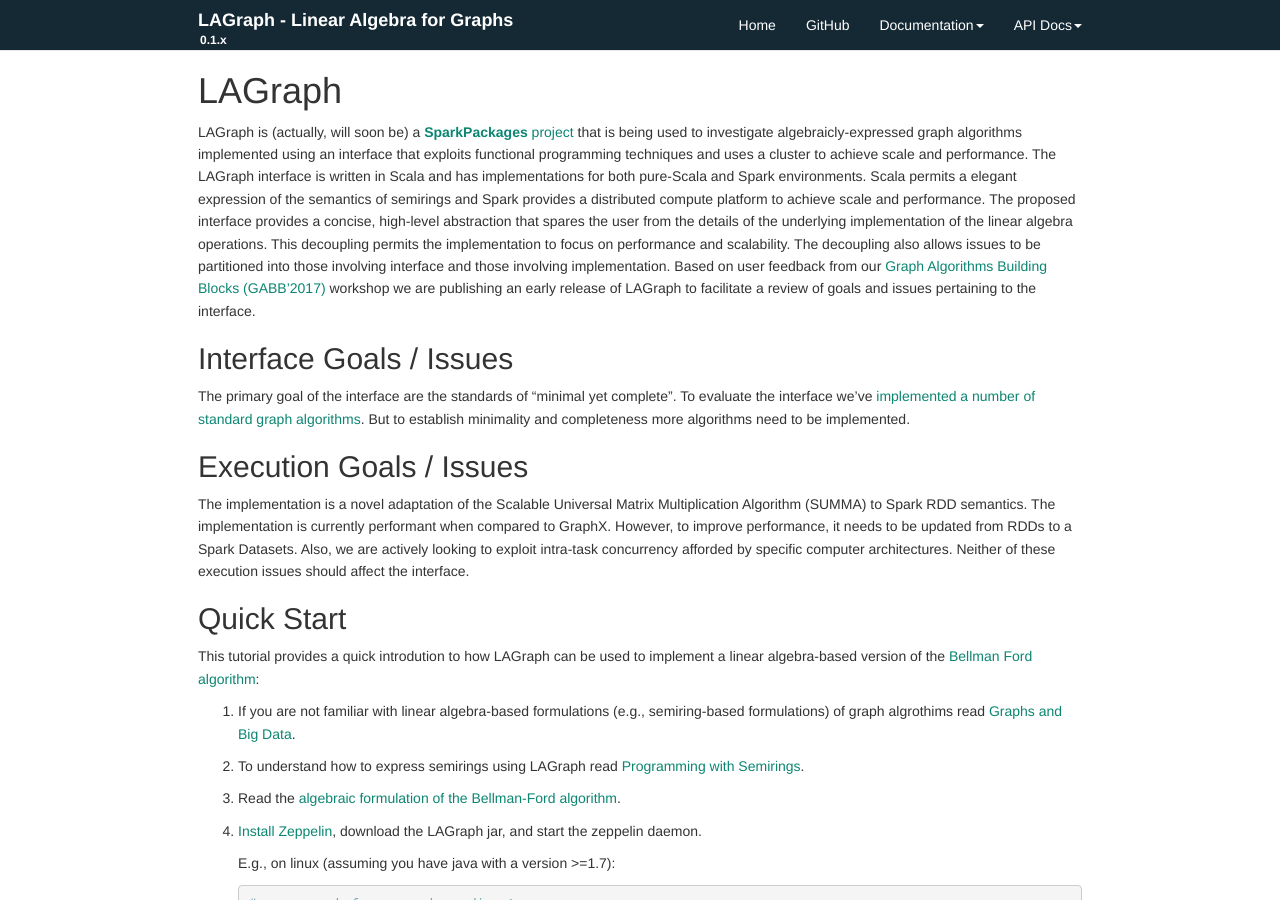
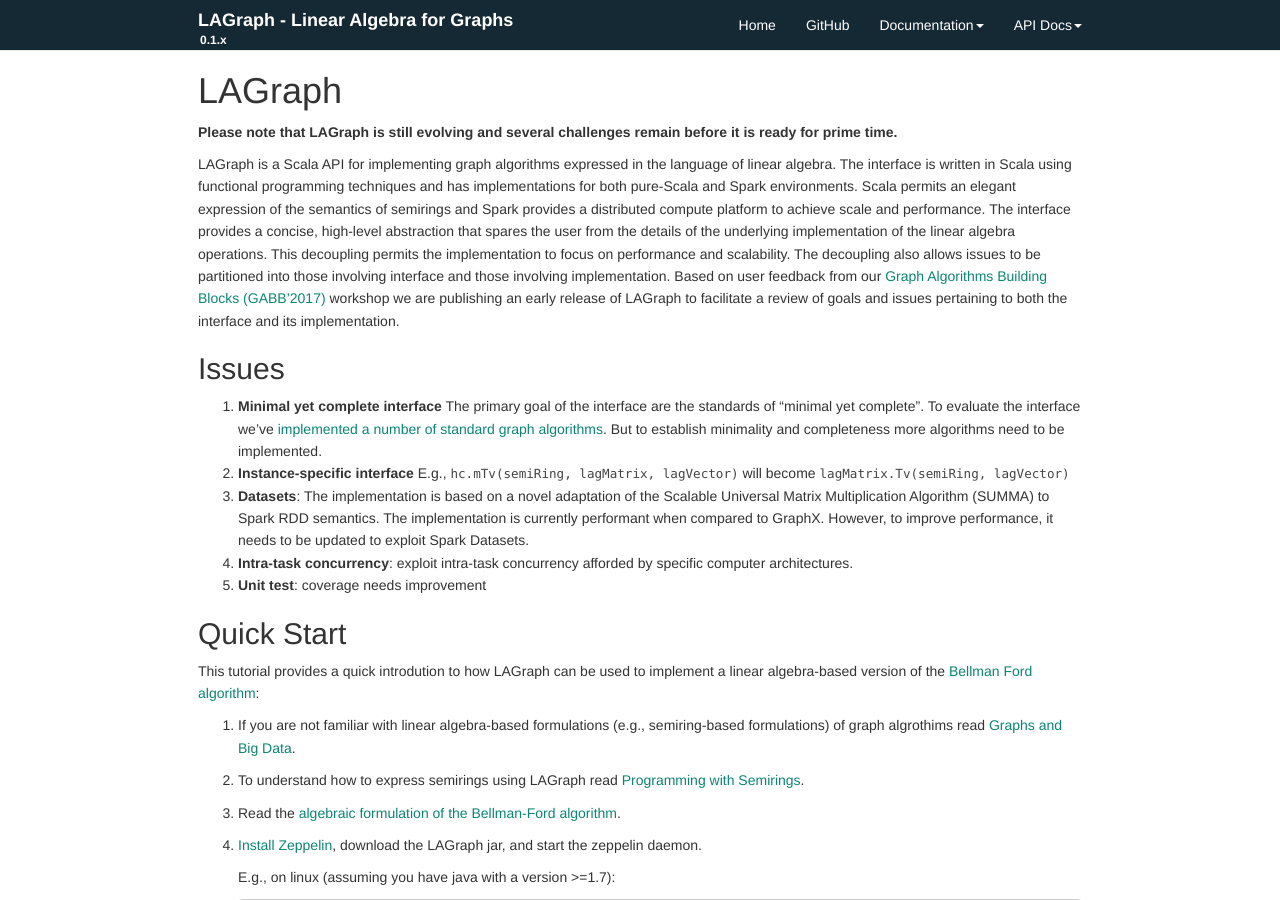
Before and after one commit to IBM/lagraph, a Jekyll site: the page built from docs/index.md, in a window 1280 px wide and 900 px high. Built offline with Jekyll 4.4.1, drawn with Linux system fonts in a browser that asks for light colours.

Commit message:
work on documentation

```diff
--- a/docs/index.md
+++ b/docs/index.md
@@ -10,63 +10,41 @@ License ...
 {% endcomment %}
 -->
 
-[//]: LAGraph is now a **SparkPackages** project.
-[//]: Hopefully, LAGraph will soon be a **SparkPackages** project.
+__Please note that LAGraph is still evolving and several challenges
+remain before it is ready for prime time.__
 
-LAGraph is (actually, will soon be) a [**SparkPackages**
-project](https://spark-packages.org/?q=tags%3A%22Graph%22) that is
-being used to investigate algebraicly-expressed graph algorithms
-implemented using an interface that exploits functional programming
-techniques and uses a cluster to achieve scale and performance.
-The LAGraph interface is written in Scala and has implementations for
-both pure-Scala and Spark environments. Scala permits a elegant
+LAGraph is a Scala API for implementing graph algorithms expressed in
+the language of linear algebra.  The interface is written in Scala
+using functional programming techniques and has implementations for
+both pure-Scala and Spark environments.  Scala permits an elegant
 expression of the semantics of semirings and Spark provides a
-distributed compute platform to achieve scale and performance.
-The proposed interface provides a concise, high-level abstraction that
-spares the user from the details of the underlying implementation of
-the linear algebra operations.  This decoupling permits the
-implementation to focus on performance and scalability.
-The decoupling also allows issues to be partitioned into those
-involving interface and those involving implementation.
-Based on user feedback from our [Graph Algorithms Building Blocks
+distributed compute platform to achieve scale and performance.  The
+interface provides a concise, high-level abstraction that spares the
+user from the details of the underlying implementation of the linear
+algebra operations.  This decoupling permits the implementation to
+focus on performance and scalability.  The decoupling also allows
+issues to be partitioned into those involving interface and those
+involving implementation.  Based on user feedback from our [Graph
+Algorithms Building Blocks
 (GABB’2017)](http://graphanalysis.org/workshop2017.html) workshop we
 are publishing an early release of LAGraph to facilitate a review of
-goals and issues pertaining to the interface.
+goals and issues pertaining to both the interface and its
+implementation.
 
-## Interface Goals / Issues
+## Issues
 
-The primary goal of the interface are the standards of "minimal yet complete".
-To evaluate the interface we've [implemented a number of standard graph algorithms](algorithms-reference.md). But to establish minimality and completeness more algorithms need to be implemented.
-
-## Execution Goals / Issues
-
-The implementation is a novel adaptation of the Scalable Universal
-Matrix Multiplication Algorithm (SUMMA) to Spark RDD semantics. The
-implementation is currently performant when compared to GraphX.
-However, to improve performance, it needs to be updated from RDDs to a
-Spark Datasets. Also, we are actively looking to exploit intra-task
-concurrency afforded by specific computer architectures. Neither of
-these execution issues should affect the interface.
-
-
-[//]: LAGraph is still evolving and several challenges remain before it is ready for prime time.
-
-[//]: 1. **Minimal yet complete**: while several
-[//]: classical algorithms have been implemented on top of LAGraph, the
-[//]: completeness of interface has not been established and the list
-[//]: of supported algorithms needs to expand.
-[//]: 1. **Instance-specific interface** E.g., `hc.mTv(semiRing, lagMatrix, lagVector)` will become `lagMatrix.Tv(semiRing, lagVector)`
-[//]: 1. **Unit test**: coverage needs improvement
-
-
-[//]: The [**LAGraph GitHub README**](https://github.com/ibm/lagraph) describes
-[//]: building, testing, and running LAGraph. Please read [**Contributing to LAGraph**](contributing-to-lagraph)
-[//]: to find out how to help improve LAGraph.
-
-[//]: To download LAGraph,
-[//]: Eventually, to download LAGraph,
-[//]: visit the [LAGraph SparkPackages homepage](https://spark-packages.org/?q=tags%3A%22Graph%22).
-[//]: But, for now, download LAGraph from [pokgsa](http://pokgsa.ibm.com/projects/s/spp/public/lagraph/lagraph_2.11-0.1.0-SNAPSHOT.jar).
+1. **Minimal yet complete interface** The primary goal of the interface are the standards of "minimal yet
+complete".  To evaluate the interface we've [implemented a number of
+standard graph algorithms](algorithms-reference.md). But to establish
+minimality and completeness more algorithms need to be implemented.
+1. **Instance-specific interface** E.g., `hc.mTv(semiRing, lagMatrix, lagVector)` will become `lagMatrix.Tv(semiRing, lagVector)`
+1. **Datasets**: The implementation is based on a novel adaptation of
+the Scalable Universal Matrix Multiplication Algorithm (SUMMA) to
+Spark RDD semantics. The implementation is currently performant when
+compared to GraphX.  However, to improve performance, it needs to be
+updated to exploit Spark Datasets.
+1. **Intra-task concurrency**: exploit intra-task concurrency afforded by specific computer architectures.
+1. **Unit test**: coverage needs improvement
 
 
 ## Quick Start
```
Also changed, not shown: CONTRIBUTING.md (added, +5 -0 lines), RELEASE_NOTES.md (added, +2 -0 lines), README.md, 1 other file.
